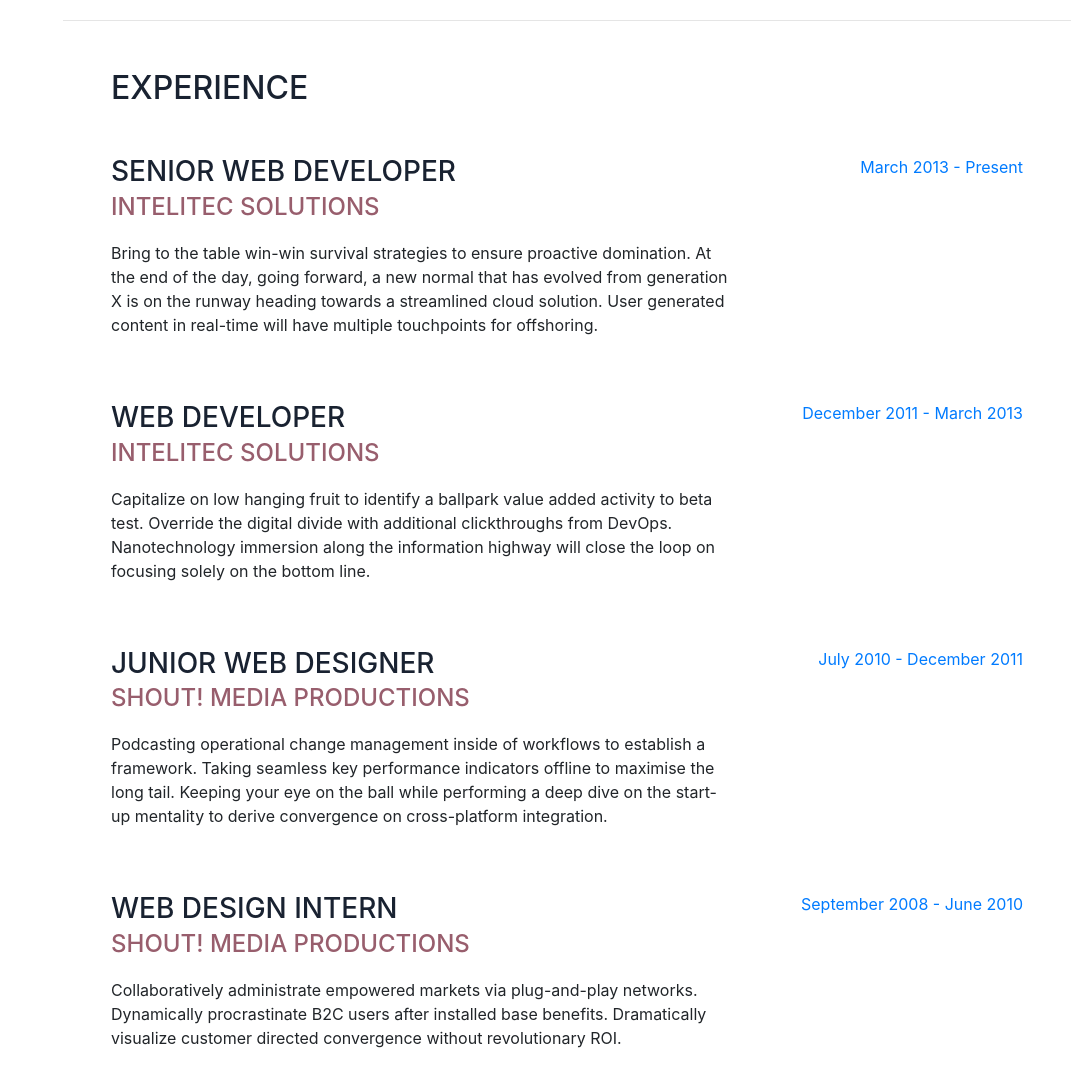
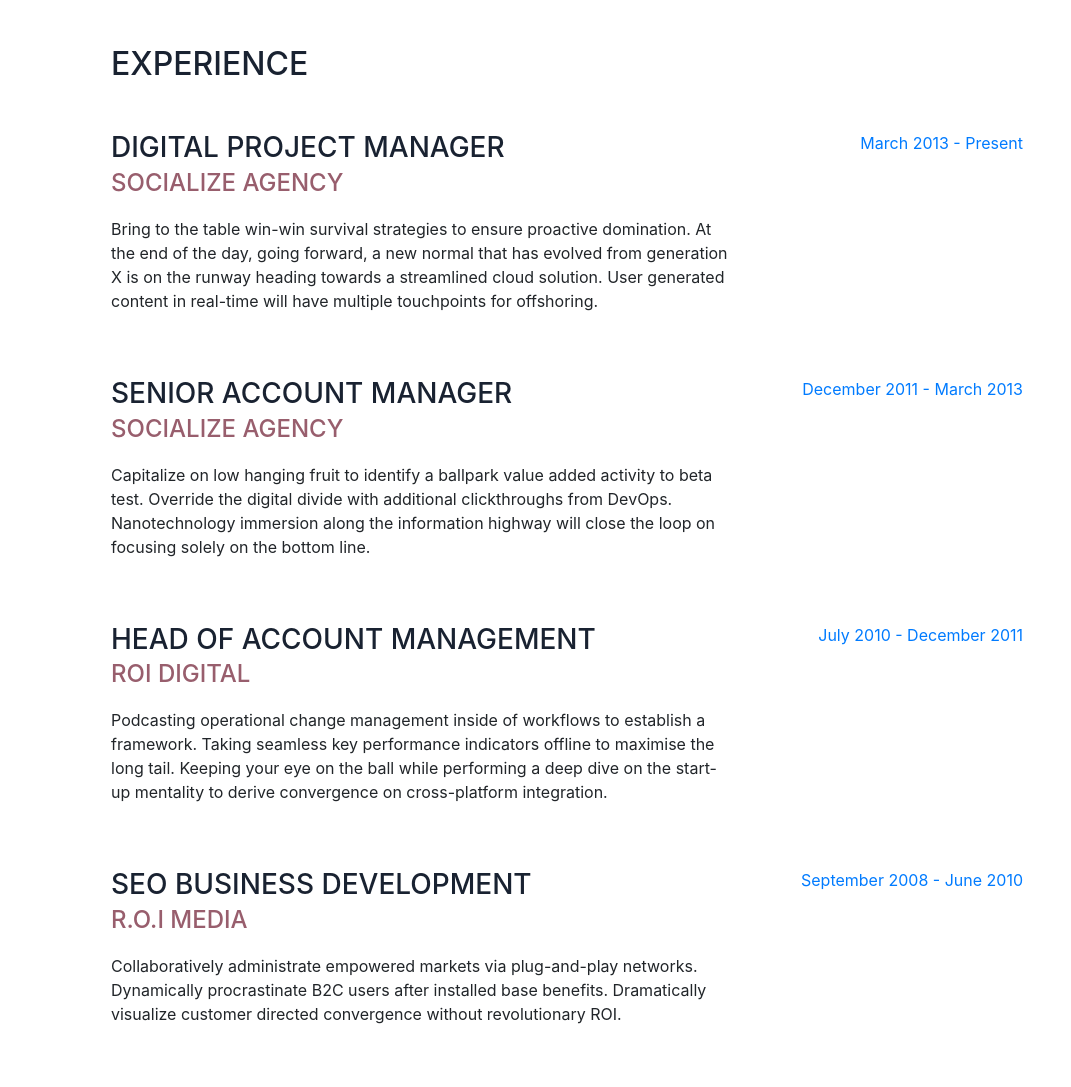
Before and after one commit to AmyCartmillChoi/portfolio, a website with bundled scripts: page index.html in a window 1280 px wide. Shown: the part 804-1891 px from the top of the page, without its empty margins (209-1280 px from the left). Built offline with nearby package versions, Linux system fonts and the light colour scheme; a web font is replaced by a local one.

Commit message:
updated index

```diff
--- a/index.html
+++ b/index.html
@@ -61,7 +61,6 @@
 
  <!-- General into section. -->
 
-Read more: https://html.com/tags/comment-tag/#ixzz5hwUFLwsJ
   <div class="container-fluid p-0">
 
     <section class="resume-section p-3 p-lg-5 d-flex align-items-center" id="about">
@@ -100,8 +99,8 @@ Read more: https://html.com/tags/comment-tag/#ixzz5hwUFLwsJ
 
         <div class="resume-item d-flex flex-column flex-md-row justify-content-between mb-5">
           <div class="resume-content">
-            <h3 class="mb-0">Senior Web Developer</h3>
-            <div class="subheading mb-3">Intelitec Solutions</div>
+            <h3 class="mb-0">Digital Project Manager</h3>
+            <div class="subheading mb-3">Socialize Agency</div>
             <p>Bring to the table win-win survival strategies to ensure proactive domination. At the end of the day, going forward, a new normal that has evolved from generation X is on the runway heading towards a streamlined cloud solution. User generated content in real-time will have multiple touchpoints for offshoring.</p>
           </div>
           <div class="resume-date text-md-right">
@@ -111,8 +110,8 @@ Read more: https://html.com/tags/comment-tag/#ixzz5hwUFLwsJ
 
         <div class="resume-item d-flex flex-column flex-md-row justify-content-between mb-5">
           <div class="resume-content">
-            <h3 class="mb-0">Web Developer</h3>
-            <div class="subheading mb-3">Intelitec Solutions</div>
+            <h3 class="mb-0">Senior Account Manager</h3>
+            <div class="subheading mb-3">Socialize Agency</div>
             <p>Capitalize on low hanging fruit to identify a ballpark value added activity to beta test. Override the digital divide with additional clickthroughs from DevOps. Nanotechnology immersion along the information highway will close the loop on focusing solely on the bottom line.</p>
           </div>
           <div class="resume-date text-md-right">
@@ -122,8 +121,8 @@ Read more: https://html.com/tags/comment-tag/#ixzz5hwUFLwsJ
 
         <div class="resume-item d-flex flex-column flex-md-row justify-content-between mb-5">
           <div class="resume-content">
-            <h3 class="mb-0">Junior Web Designer</h3>
-            <div class="subheading mb-3">Shout! Media Productions</div>
+            <h3 class="mb-0">Head of Account Management</h3>
+            <div class="subheading mb-3">ROI Digital</div>
             <p>Podcasting operational change management inside of workflows to establish a framework. Taking seamless key performance indicators offline to maximise the long tail. Keeping your eye on the ball while performing a deep dive on the start-up mentality to derive convergence on cross-platform integration.</p>
           </div>
           <div class="resume-date text-md-right">
@@ -133,8 +132,8 @@ Read more: https://html.com/tags/comment-tag/#ixzz5hwUFLwsJ
 
         <div class="resume-item d-flex flex-column flex-md-row justify-content-between">
           <div class="resume-content">
-            <h3 class="mb-0">Web Design Intern</h3>
-            <div class="subheading mb-3">Shout! Media Productions</div>
+            <h3 class="mb-0">SEO Business Development</h3>
+            <div class="subheading mb-3">R.O.I Media</div>
             <p>Collaboratively administrate empowered markets via plug-and-play networks. Dynamically procrastinate B2C users after installed base benefits. Dramatically visualize customer directed convergence without revolutionary ROI.</p>
           </div>
           <div class="resume-date text-md-right">
```
